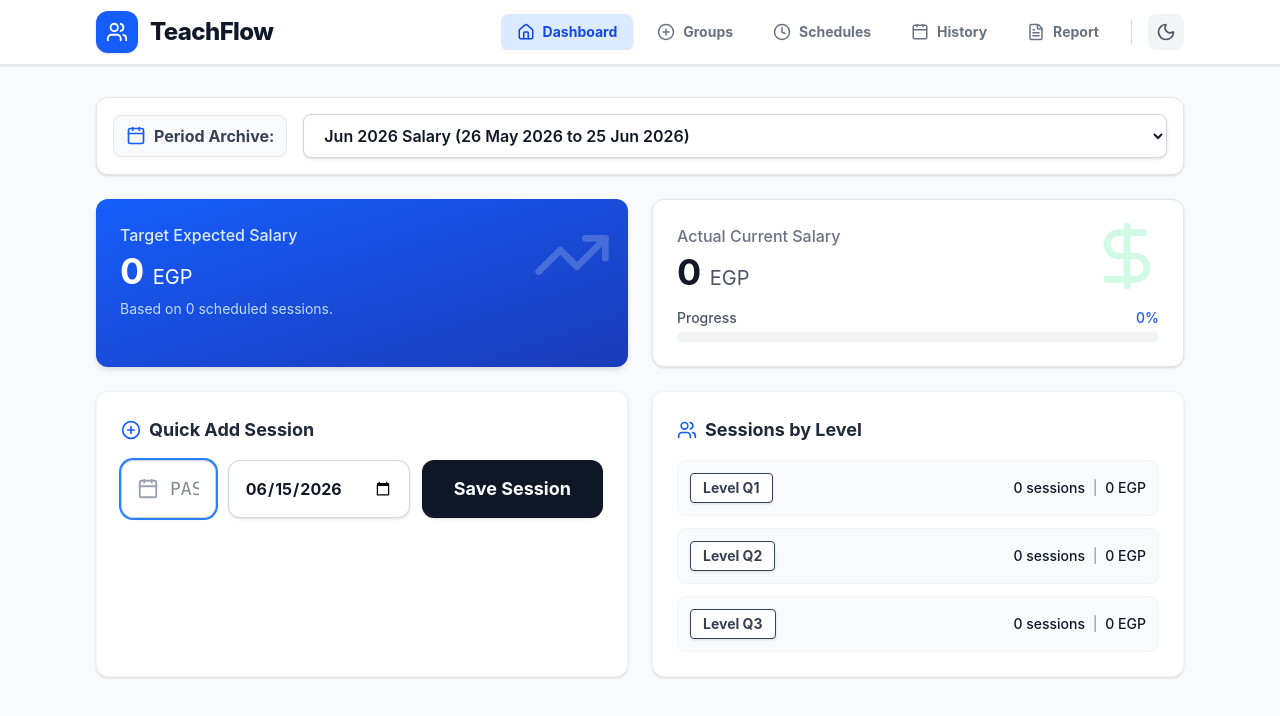
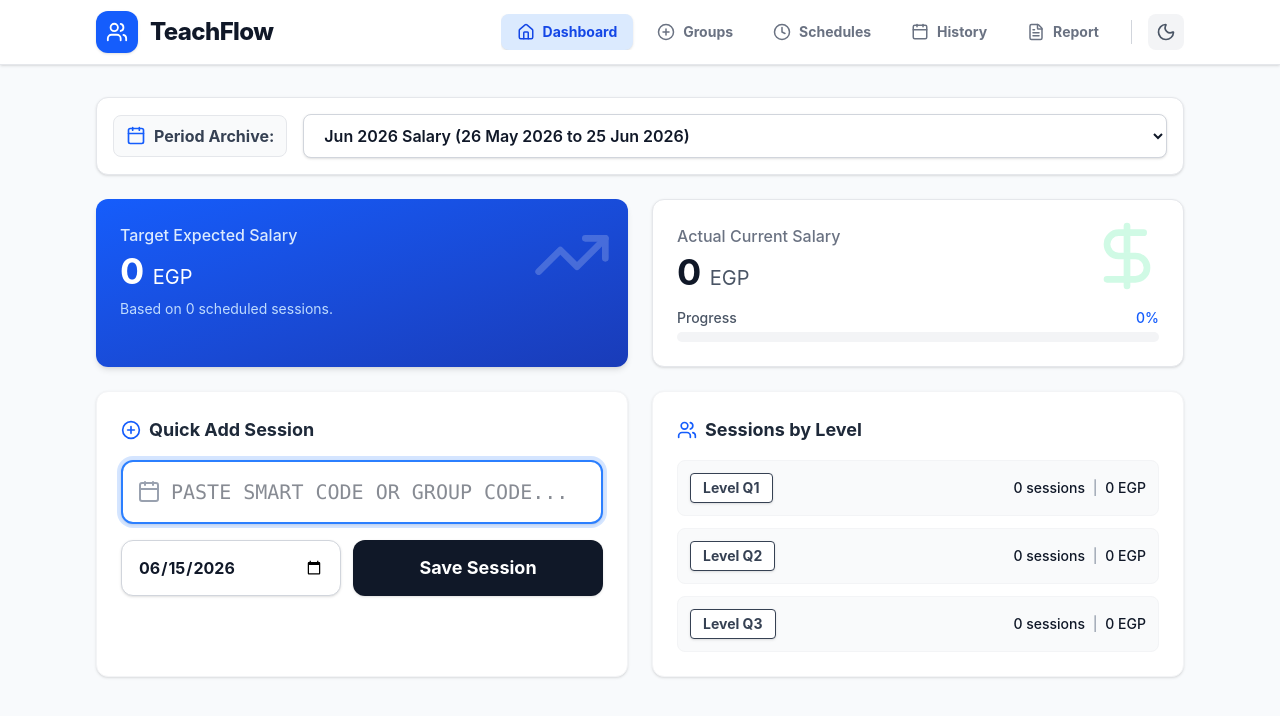
Before and after one commit to khalidSobhy19/teaching-manager, a React (Vite) app: page / in a window 1280 px wide. Shown: the top 716 px of the page. Built offline with nearby package versions, Linux system fonts and the light colour scheme.

Commit message:
update button

```diff
--- a/src/App.jsx
+++ b/src/App.jsx
@@ -1191,33 +1191,38 @@ const QuickAddSession = ({ onAdd, levelPrices }) => {
   };
 
   return (
-    <form onSubmit={handleSubmit} className="flex flex-col sm:flex-row gap-3">
-      <div className="relative flex-1">
+    <form onSubmit={handleSubmit} className="flex flex-col gap-4">
+      {/* سطر منفصل بعرض كامل لمربع إدخال الكود عشان ياخد راحته */}
+      <div className="relative w-full">
         <input
           type="text"
           value={code}
           onChange={e => setCode(e.target.value)}
-          className="w-full rounded-xl border border-gray-300 dark:border-gray-600 bg-white dark:bg-gray-700 text-gray-900 dark:text-white pl-12 pr-4 py-3.5 focus:ring-2 focus:ring-blue-500 outline-none uppercase text-lg font-mono shadow-sm transition-colors"
+          className="w-full rounded-xl border-2 border-gray-300 dark:border-gray-600 bg-white dark:bg-gray-800 text-gray-900 dark:text-white pl-12 pr-4 py-4 focus:border-blue-500 dark:focus:border-blue-400 focus:ring-4 focus:ring-blue-500/20 outline-none uppercase text-xl font-mono shadow-sm transition-all"
           placeholder="Paste Smart Code or Group Code..."
           autoFocus
         />
         <div className="absolute inset-y-0 left-0 pl-4 flex items-center pointer-events-none">
-          <Calendar className="text-gray-400 dark:text-gray-500" size={22} />
+          <Calendar className="text-gray-400 dark:text-gray-500" size={24} />
         </div>
       </div>
+
+      {/* سطر للتاريخ وزرار الحفظ */}
+      <div className="flex flex-col sm:flex-row gap-3">
         <input
           type="date"
           value={selectedDate}
           onChange={e => setSelectedDate(e.target.value)}
-        className="rounded-xl border border-gray-300 dark:border-gray-600 bg-white dark:bg-gray-700 text-gray-900 dark:text-white px-4 py-3.5 focus:ring-2 focus:ring-blue-500 outline-none shadow-sm font-bold transition-colors"
+          className="flex-1 rounded-xl border border-gray-300 dark:border-gray-600 bg-white dark:bg-gray-800 text-gray-900 dark:text-white px-4 py-3.5 focus:ring-2 focus:ring-blue-500 outline-none shadow-sm font-bold transition-colors"
         />
         <button
           type="submit"
           disabled={Object.keys(levelPrices).length === 0}
-        className="bg-gray-900 dark:bg-blue-600 text-white px-8 py-3.5 rounded-xl hover:bg-gray-800 dark:hover:bg-blue-700 font-bold shadow-sm whitespace-nowrap text-lg transition-colors disabled:opacity-50"
+          className="flex-1 bg-gray-900 dark:bg-blue-600 text-white px-8 py-3.5 rounded-xl hover:bg-gray-800 dark:hover:bg-blue-700 font-bold shadow-sm whitespace-nowrap text-lg transition-colors disabled:opacity-50"
         >
           Save Session
         </button>
+      </div>
     </form>
   );
 };
```
Lines whose indentation alone changed are shown as unchanged.
